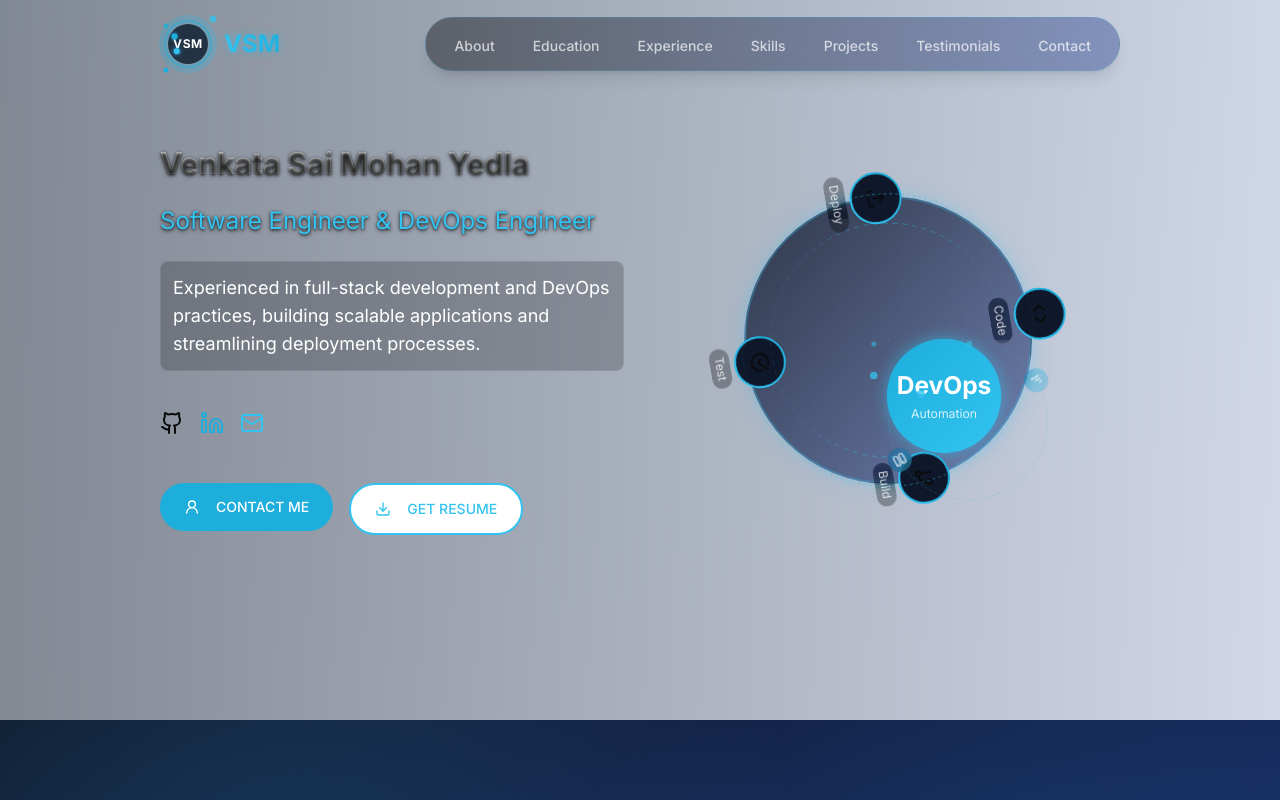
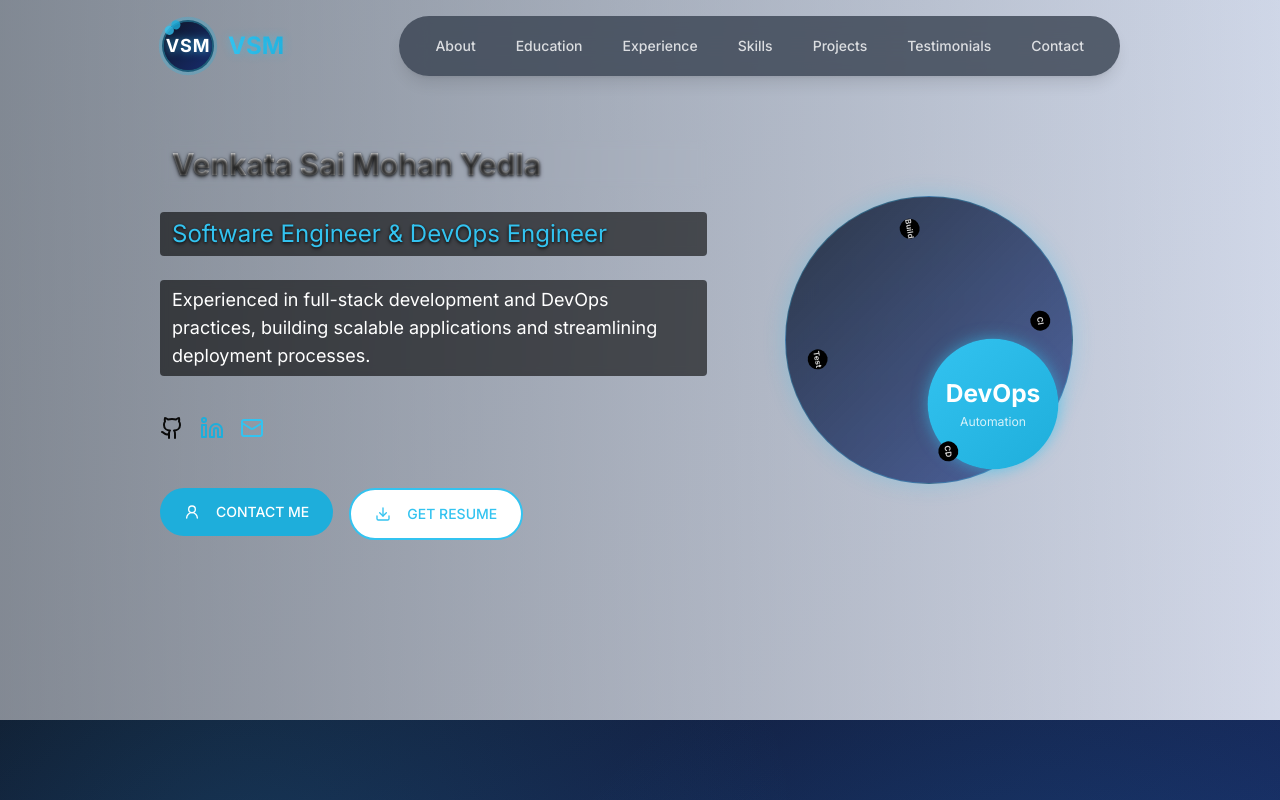
Before and after one commit to sai460/catchy-creative-corner, a React (Vite) app: page / in a window 1280 px wide. Shown: the top 800 px of the page. Built offline with nearby package versions, Linux system fonts and the light colour scheme.

Commit message:
Refactor: Apply design guidelines
Apply the design guidelines mentioned in the image to the project.

```diff
--- a/src/components/Header.tsx
+++ b/src/components/Header.tsx
@@ -60,18 +60,18 @@ export function Header() {
       transition={{ type: "spring", stiffness: 300, damping: 30 }}
     >
       <div className="container max-w-5xl flex justify-between items-center">
-        {/* Enhanced VSM Logo */}
+        {/* Enhanced VSM Logo - Updated with new animation */}
         <motion.div
           className="flex items-center relative"
           whileHover={{ scale: 1.05 }}
         >
           <div className="relative w-14 h-14">
-            {/* Outer circle */}
+            {/* Outer circle with turquoise glow */}
             <motion.div
-              className="absolute inset-0 rounded-full bg-gradient-to-r from-classicBlue to-turquoise opacity-20"
+              className="absolute inset-0 rounded-full bg-gradient-to-r from-turquoise to-classicBlue opacity-20"
               animate={{
                 scale: [1, 1.1, 1],
-                opacity: [0.2, 0.3, 0.2]
+                opacity: [0.2, 0.4, 0.2]
               }}
               transition={{
                 duration: 3,
@@ -80,84 +80,82 @@ export function Header() {
               }}
             />
 
-            {/* Middle circle */}
+            {/* Main circle */}
+            <div className="absolute inset-0.5 rounded-full bg-slate-900 border-2 border-turquoise/40 flex items-center justify-center overflow-hidden">
+              {/* Animated background */}
               <motion.div
-              className="absolute inset-1 rounded-full border-2 border-classicBlue/50"
-              animate={{ rotate: 360 }}
+                className="absolute inset-0 bg-gradient-to-br from-slate-900 to-blue-900/80"
+                animate={{
+                  background: [
+                    "linear-gradient(135deg, #0f172a 0%, #1e40af80 100%)",
+                    "linear-gradient(225deg, #0f172a 0%, #1e40af80 100%)",
+                    "linear-gradient(315deg, #0f172a 0%, #1e40af80 100%)",
+                    "linear-gradient(45deg, #0f172a 0%, #1e40af80 100%)",
+                    "linear-gradient(135deg, #0f172a 0%, #1e40af80 100%)"
+                  ]
+                }}
                 transition={{
-                duration: 20,
+                  duration: 10,
                   repeat: Infinity,
                   ease: "linear"
                 }}
               />
 
-            {/* Inner circle with electron orbit */}
-            <motion.div
-              className="absolute inset-2 rounded-full bg-slate-900/80 backdrop-blur-md flex items-center justify-center overflow-hidden"
+              {/* VSM text */}
+              <motion.span
+                className="relative z-10 text-white font-bold text-lg tracking-wider"
+                animate={{
+                  textShadow: [
+                    "0 0 5px rgba(51, 195, 240, 0.5)",
+                    "0 0 10px rgba(51, 195, 240, 0.8)",
+                    "0 0 5px rgba(51, 195, 240, 0.5)"
+                  ]
+                }}
+                transition={{
+                  duration: 2,
+                  repeat: Infinity,
+                  ease: "easeInOut"
+                }}
               >
-              {/* Electron orbit paths */}
+                VSM
+              </motion.span>
+            </div>
+
+            {/* Orbiting particles */}
             <motion.div
               className="absolute w-full h-full"
               animate={{ rotate: 360 }}
-                transition={{ duration: 15, repeat: Infinity, ease: "linear" }}
+              transition={{ duration: 8, repeat: Infinity, ease: "linear" }}
             >
-                <div className="absolute top-1/2 left-1/2 w-8 h-3 -translate-x-1/2 -translate-y-1/2">
               <motion.div
-                    className="absolute top-0 right-0 w-1.5 h-1.5 bg-turquoise rounded-full"
-                    animate={{ boxShadow: ["0 0 2px #33C3F0", "0 0 5px #33C3F0", "0 0 2px #33C3F0"] }}
-                    transition={{ duration: 2, repeat: Infinity }}
-                  />
-                </div>
-              </motion.div>
-
-              <motion.div
-                className="absolute w-full h-full"
-                animate={{ rotate: -360 }}
-                transition={{ duration: 10, repeat: Infinity, ease: "linear" }}
-              >
-                <div className="absolute top-1/2 left-1/2 w-7 h-7 -translate-x-1/2 -translate-y-1/2 rotate-45">
-                  <motion.div
-                    className="absolute bottom-0 right-0 w-1.5 h-1.5 bg-classicBlue rounded-full"
-                    animate={{ boxShadow: ["0 0 2px #1EAEDB", "0 0 5px #1EAEDB", "0 0 2px #1EAEDB"] }}
-                    transition={{ duration: 2.5, repeat: Infinity }}
-                  />
-                </div>
-              </motion.div>
-
-              {/* VSM text */}
-              <span className="text-white font-bold text-xs tracking-wider">VSM</span>
-            </motion.div>
-
-            {/* Outer particles */}
-            <motion.div
-              className="absolute top-0 right-0 w-1.5 h-1.5 bg-turquoise rounded-full"
+                className="absolute top-0 left-1/2 -translate-x-1/2 w-2 h-2 bg-turquoise rounded-full"
                 animate={{
                   scale: [1, 1.5, 1],
                   opacity: [0.7, 1, 0.7],
                 }}
                 transition={{ duration: 2, repeat: Infinity, delay: 0.5 }}
               />
+            </motion.div>
+
             <motion.div
-              className="absolute bottom-0 left-1 w-1 h-1 bg-classicBlue rounded-full"
+              className="absolute w-full h-full"
+              animate={{ rotate: -360 }}
+              transition={{ duration: 12, repeat: Infinity, ease: "linear" }}
+            >
+              <motion.div
+                className="absolute bottom-0 left-1/2 -translate-x-1/2 w-2 h-2 bg-classicBlue rounded-full"
                 animate={{
                   scale: [1, 1.3, 1],
                   opacity: [0.6, 1, 0.6],
                 }}
-              transition={{ duration: 1.5, repeat: Infinity }}
+                transition={{ duration: 2.5, repeat: Infinity }}
               />
-            <motion.div
-              className="absolute top-2 left-1 w-1 h-1 bg-classicBlue rounded-full"
-              animate={{
-                scale: [1, 1.3, 1],
-                opacity: [0.6, 1, 0.6],
-              }}
-              transition={{ duration: 2.5, repeat: Infinity, delay: 1 }}
-            />
+            </motion.div>
           </div>
 
           {/* VSM Text */}
           <motion.div
-            className="ml-2 text-transparent bg-clip-text bg-gradient-to-r from-turquoise to-classicBlue font-bold text-2xl"
+            className="ml-3 text-transparent bg-clip-text bg-gradient-to-r from-turquoise to-classicBlue font-bold text-2xl"
             animate={{
               textShadow: ["0 0 5px rgba(51, 195, 240, 0.3)", "0 0 10px rgba(51, 195, 240, 0.5)", "0 0 5px rgba(51, 195, 240, 0.3)"]
             }}
@@ -167,9 +165,9 @@ export function Header() {
           </motion.div>
         </motion.div>
 
-        {/* Updated Navigation section with icons and improved styling */}
-        <div className="bg-gradient-to-r from-black/40 to-blue-900/40 backdrop-blur-md rounded-full shadow-lg border border-turquoise/20 px-3 py-1.5">
-          <div className="flex space-x-1.5">
+        {/* Updated Navigation section with flat design */}
+        <div className="bg-gray-700/80 backdrop-blur-md rounded-full shadow-lg px-6 py-2.5">
+          <div className="flex space-x-4">
             {navItems.map((item) => (
               <Toggle
                 key={item.name}
@@ -180,13 +178,12 @@ export function Header() {
                   if (element) element.scrollIntoView({ behavior: "smooth" });
                 }}
                 className={cn(
-                  "text-white hover:bg-white/10 px-4 py-2 rounded-full text-sm transition-all duration-200 flex flex-col items-center gap-1",
+                  "text-white hover:bg-white/10 px-3 py-1 rounded-md text-sm transition-all duration-200",
                   activeSection === item.href.substring(1)
                     ? "bg-gradient-to-r from-classicBlue/30 to-turquoise/30 text-white"
-                    : "text-white/70"
+                    : "text-white/80"
                 )}
               >
-                <item.icon className="h-4 w-4" />
                 <span>{item.name}</span>
               </Toggle>
             ))}
--- a/src/components/Hero.tsx
+++ b/src/components/Hero.tsx
@@ -1,6 +1,6 @@
 
 import { Button } from "@/components/ui/button";
-import { ArrowRight, Download, Github, Linkedin, Mail, UserRound, Server, Code, GitBranch, CheckCircle, Upload, BarChart } from "lucide-react";
+import { ArrowRight, Download, Github, Linkedin, Mail, UserRound } from "lucide-react";
 import { motion } from "framer-motion";
 
 export function Hero() {
@@ -44,10 +44,11 @@ export function Hero() {
       <div className="absolute inset-0 z-0 bg-gradient-to-r from-slate-900/50 to-blue-900/20"></div>
 
       <div className="container max-w-5xl mx-auto relative z-10">
-        <div className="grid grid-cols-1 md:grid-cols-2 gap-8 items-center">
-          <div className="space-y-6">
+        <div className="grid grid-cols-1 md:grid-cols-12 gap-8 items-center">
+          {/* Text content taking 7 columns */}
+          <div className="md:col-span-7 space-y-6">
             <motion.h1
-              className="text-xl md:text-3xl font-bold bg-gradient-to-r from-white to-gray-200 bg-clip-text text-transparent shadow-text"
+              className="text-xl md:text-3xl font-bold bg-gradient-to-r from-white to-gray-200 bg-clip-text text-transparent highlight-text shadow-text"
               initial="hidden"
               animate="visible"
               custom={0}
@@ -57,7 +58,7 @@ export function Hero() {
             </motion.h1>
 
             <motion.p
-              className="text-xl md:text-2xl text-turquoise shadow-text"
+              className="text-xl md:text-2xl text-turquoise shadow-text highlight-text"
               initial="hidden"
               animate="visible"
               custom={1}
@@ -67,7 +68,7 @@ export function Hero() {
             </motion.p>
 
             <motion.p
-              className="max-w-2xl text-white text-lg bg-black/20 backdrop-blur-sm p-3 rounded-lg border border-white/10"
+              className="max-w-2xl text-white text-lg highlight-text"
               initial="hidden"
               animate="visible"
               custom={2}
@@ -122,17 +123,17 @@ export function Hero() {
             </motion.div>
           </div>
 
-          {/* DevOps Automation Animation - Centered */}
+          {/* DevOps Automation Animation - Centered in 5 columns */}
           <motion.div
-            className="hidden md:flex justify-center items-center"
+            className="md:col-span-5 flex justify-center items-center"
             initial={{ opacity: 0 }}
             animate={{ opacity: 1 }}
             transition={{ delay: 0.5, duration: 1 }}
           >
-            <div className="flex items-center justify-center h-full w-full">
+            <div className="relative w-72 h-72">
               {/* Main circular container */}
               <motion.div
-                className="relative w-72 h-72 rounded-full border-2 border-turquoise/30 bg-gradient-to-br from-slate-900/80 to-blue-900/50 backdrop-blur-md flex items-center justify-center"
+                className="absolute inset-0 rounded-full bg-gradient-to-br from-slate-800/90 to-blue-900/70 backdrop-blur-md flex items-center justify-center border border-turquoise/30"
                 animate={{
                   boxShadow: ['0 0 15px rgba(51, 195, 240, 0.2)', '0 0 30px rgba(51, 195, 240, 0.4)', '0 0 15px rgba(51, 195, 240, 0.2)'],
                 }}
@@ -144,7 +145,7 @@ export function Hero() {
               >
                 {/* Central DevOps Logo */}
                 <motion.div
-                  className="absolute top-1/2 left-1/2 transform -translate-x-1/2 -translate-y-1/2 w-28 h-28 bg-gradient-to-br from-classicBlue to-turquoise rounded-full flex items-center justify-center"
+                  className="absolute top-1/2 left-1/2 transform -translate-x-1/2 -translate-y-1/2 w-32 h-32 bg-gradient-to-br from-turquoise to-classicBlue rounded-full flex items-center justify-center"
                   animate={{
                     scale: [1, 1.05, 1],
                     boxShadow: ['0 0 10px rgba(51, 195, 240, 0.5)', '0 0 20px rgba(51, 195, 240, 0.7)', '0 0 10px rgba(51, 195, 240, 0.5)'],
@@ -161,69 +162,30 @@ export function Hero() {
                   </div>
                 </motion.div>
 
-                {/* Orbital rings with icons */}
+                {/* Orbital elements */}
                 <motion.div
-                  className="absolute top-0 left-0 w-full h-full"
+                  className="absolute inset-0 rounded-full"
                   animate={{ rotate: 360 }}
                   transition={{ duration: 30, repeat: Infinity, ease: "linear" }}
                 >
-                  {/* Icons positioned around the circle */}
-                  <div className="absolute top-0 left-1/2 transform -translate-x-1/2 -translate-y-1/2">
-                    <IconBubble icon={<Code className="h-5 w-5" />} label="Code" />
-                  </div>
-                  <div className="absolute top-1/2 right-0 transform translate-x-1/2 -translate-y-1/2">
-                    <IconBubble icon={<GitBranch className="h-5 w-5" />} label="Build" />
-                  </div>
-                  <div className="absolute bottom-0 left-1/2 transform -translate-x-1/2 translate-y-1/2">
-                    <IconBubble icon={<CheckCircle className="h-5 w-5" />} label="Test" />
-                  </div>
-                  <div className="absolute top-1/2 left-0 transform -translate-x-1/2 -translate-y-1/2">
-                    <IconBubble icon={<Upload className="h-5 w-5" />} label="Deploy" />
-                  </div>
-                </motion.div>
+                  {/* Small orbitals - 4 dots */}
+                  <motion.div className="absolute top-5 left-1/2 transform -translate-x-1/2 w-5 h-5 bg-black rounded-full flex items-center justify-center">
+                    <span className="text-white text-[8px] font-bold opacity-80">CI</span>
+                  </motion.div>
 
-                {/* Inner orbit with smaller icons */}
-                <motion.div
-                  className="absolute top-1/2 left-1/2 w-40 h-40 rounded-full border border-dashed border-turquoise/20"
-                  style={{ transform: 'translate(-50%, -50%)' }}
-                  animate={{ rotate: -360 }}
-                  transition={{ duration: 20, repeat: Infinity, ease: "linear" }}
-                >
-                  {/* Small orbitals */}
-                  <motion.div
-                    className="absolute top-0 left-1/2 transform -translate-x-1/2 -translate-y-1/2"
-                    whileHover={{ scale: 1.2 }}
-                  >
-                    <div className="h-6 w-6 bg-turquoise/30 backdrop-blur-sm rounded-full flex items-center justify-center">
-                      <Server className="h-3 w-3 text-white" />
-                    </div>
+                  <motion.div className="absolute right-5 top-1/2 transform -translate-y-1/2 w-5 h-5 bg-black rounded-full flex items-center justify-center">
+                    <span className="text-white text-[8px] font-bold opacity-80">CD</span>
                   </motion.div>
-                  <motion.div
-                    className="absolute bottom-0 left-1/2 transform -translate-x-1/2 translate-y-1/2"
-                    whileHover={{ scale: 1.2 }}
-                  >
-                    <div className="h-6 w-6 bg-classicBlue/30 backdrop-blur-sm rounded-full flex items-center justify-center">
-                      <BarChart className="h-3 w-3 text-white" />
-                    </div>
+
+                  <motion.div className="absolute bottom-5 left-1/2 transform -translate-x-1/2 w-5 h-5 bg-black rounded-full flex items-center justify-center">
+                    <span className="text-white text-[8px] font-bold opacity-80">Test</span>
+                  </motion.div>
+
+                  <motion.div className="absolute left-5 top-1/2 transform -translate-y-1/2 w-5 h-5 bg-black rounded-full flex items-center justify-center">
+                    <span className="text-white text-[8px] font-bold opacity-80">Build</span>
                   </motion.div>
                 </motion.div>
-
-                {/* Flowing particles */}
-                <FlowingParticles />
               </motion.div>
-
-              {/* Connection lines */}
-              <svg className="absolute w-full h-full z-0" viewBox="0 0 400 400">
-                <defs>
-                  <linearGradient id="lineGradient" x1="0%" y1="0%" x2="100%" y2="0%">
-                    <stop offset="0%" stopColor="rgba(51, 195, 240, 0.1)" />
-                    <stop offset="50%" stopColor="rgba(51, 195, 240, 0.5)" />
-                    <stop offset="100%" stopColor="rgba(51, 195, 240, 0.1)" />
-                  </linearGradient>
-                </defs>
-                <circle cx="200" cy="200" r="120" fill="none" stroke="url(#lineGradient)" strokeWidth="1" strokeDasharray="5,5" />
-                <circle cx="200" cy="200" r="150" fill="none" stroke="url(#lineGradient)" strokeWidth="1" strokeDasharray="3,3" />
-              </svg>
             </div>
           </motion.div>
         </div>
@@ -233,21 +195,6 @@ export function Hero() {
 }
 
 // Helper components for the enhanced DevOps animation
-const IconBubble = ({ icon, label }: { icon: React.ReactNode, label: string }) => (
-  <motion.div
-    className="flex flex-col items-center"
-    whileHover={{ scale: 1.1, y: -5 }}
-    transition={{ type: "spring", stiffness: 400, damping: 10 }}
-  >
-    <div className="bg-gradient-to-br from-classicBlue to-turquoise p-[2px] rounded-full">
-      <div className="h-12 w-12 bg-slate-900 backdrop-blur-md rounded-full flex items-center justify-center">
-        {icon}
-      </div>
-    </div>
-    <span className="mt-1 text-xs text-white/80 bg-black/30 backdrop-blur-sm px-2 py-0.5 rounded-full">{label}</span>
-  </motion.div>
-);
-
 const FlowingParticles = () => {
   const particles = Array.from({ length: 6 }, (_, i) => i);
 
--- a/src/index.css
+++ b/src/index.css
@@ -48,13 +48,13 @@
     @apply hover:text-primary transition-colors;
   }
 
-  /* New text highlight utilities */
+  /* Updated text highlight utilities */
   .shadow-text {
     text-shadow: 0 1px 3px rgba(0,0,0,0.8), 0 2px 5px rgba(0,0,0,0.4);
   }
 
   .highlight-text {
-    @apply bg-black/30 backdrop-blur-sm px-2 py-1 rounded;
+    @apply bg-black/60 backdrop-blur-sm px-3 py-1.5 rounded;
   }
 }
 
@@ -291,7 +291,7 @@
   @apply text-classicBlue relative;
 }
 
-/* Button styling */
+/* Updated button styling */
 .contact-button {
   @apply bg-classicBlue hover:bg-turquoise text-white font-medium px-6 py-2 rounded-full transition-all duration-300 flex items-center gap-2;
 }
```
Lines whose indentation alone changed are shown as unchanged.
